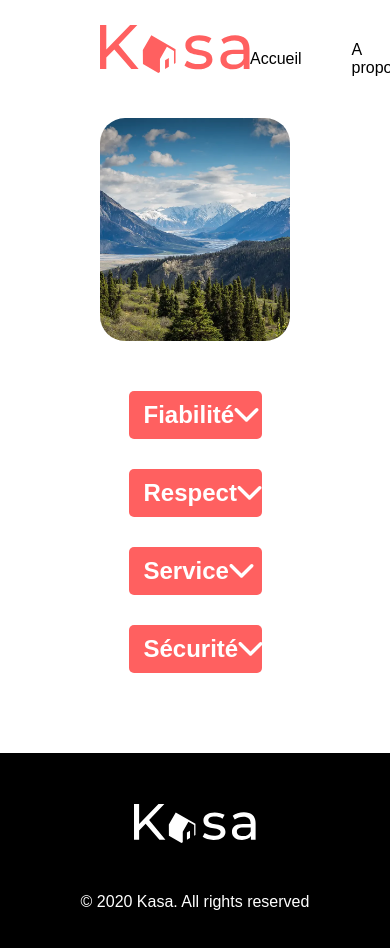
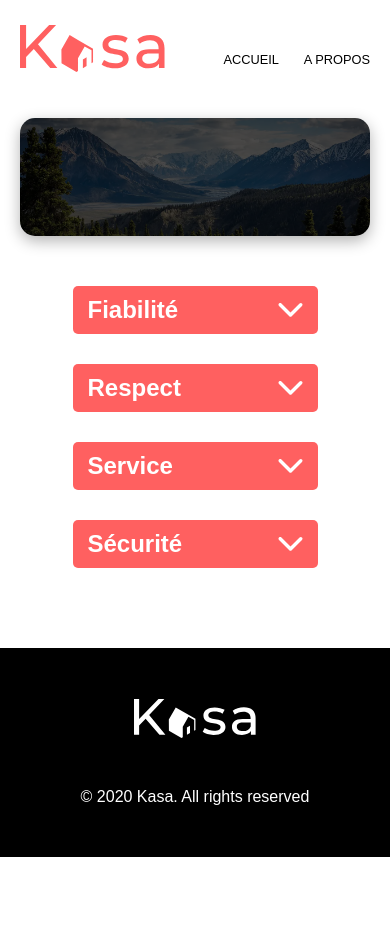
Before and after one commit to LCSS24/OCR-Chapitre-4, a React (Vite) app: page /about in a window 390 px wide. Shown: the top 948 px of the page. After the commit the page ends 857 px from the top, so only its background shows below. Built offline with nearby package versions, Linux system fonts and the light colour scheme.

Commit message:
Début du responsive

```diff
--- a/src/components/Carousel.jsx
+++ b/src/components/Carousel.jsx
@@ -2,14 +2,16 @@ import { useState } from "react";
 
 function Carousel({ obj }) {
     const [index, setIndex] = useState(0)
+    const hasMultiplePictures = obj.pictures.length > 1
+
     return (
         <div className="carousel">
-            <div className="arrows">
+            <div style={{ display: hasMultiplePictures ? "flex" : "none" }} className="arrows">
                 <img id="left" onClick={() => setIndex(index === 0 ? obj.pictures.length - 1 : index - 1)} src="\src\assets\arrowleft.svg" alt="" />
                 <img id="right" onClick={() => setIndex(index === obj.pictures.length - 1 ? 0 : index + 1)} src="\src\assets\arrowright.svg" alt="" />
+                <p className="count">{index + 1}/{obj.pictures.length}</p>
             </div>
             <img className="cover" src={obj.pictures[index]} alt={obj.title} />
-            <p className="count">{index + 1}/{obj.pictures.length}</p>
         </div>
     )
 }
--- a/src/components/Collapse/Collapse.jsx
+++ b/src/components/Collapse/Collapse.jsx
@@ -10,8 +10,8 @@ function Collapse({ title, content }) {
                 <h2>{title}</h2>
                 <img onClick={() => setIsOpen(!isOpen)} src="..\src\assets\Vector.svg" alt="" className={isOpen ? "rotated" : ""} />
             </div>
-            <div className={isOpen ? "content" : "content pascontent"}>
-                <p className="text">{content}</p>
+            <div className={isOpen ? "content" : "content open"}>
+                {typeof content === "string" ? <p className="text">{content}</p> : <ul>{content}</ul>}
             </div>
         </article>
     )
--- a/src/components/Collapse/Collapse.scss
+++ b/src/components/Collapse/Collapse.scss
@@ -37,14 +37,17 @@
         max-height: 0;
         overflow: hidden;
         border-radius: 0 0 10px 10px;
-        transition: max-height 0.3s ease;
+        transition: max-height 0.3s ease-in-out;
 
-        p {
+        p,
+        ul {
+
             padding: 20px;
         }
+
     }
 
-    .pascontent {
-        max-height: 200px;
+    .open {
+        max-height: 100%;
     }
 }
--- a/src/components/Header/Header.jsx
+++ b/src/components/Header/Header.jsx
@@ -1,15 +1,17 @@
-import { Link } from "react-router-dom";
+import { Link, useLocation } from "react-router-dom";
 import "./Header.scss"
 
 function Header() {
+    const location = useLocation()
+
     return (
         <header>
             <Link to={"/"}>
                 <img src="\src\assets\LOGO.svg" alt="" />
             </Link>
             <nav>
-                <Link to={"/"}>Accueil</Link>
-                <Link to={"/About"}>A propos</Link>
+                <Link id="home" className={location.pathname === "/" ? "active" : ""} to={"/"}>Accueil</Link>
+                <Link id="about" className={location.pathname === "/About" ? "active" : ""} to={"/About"}>A propos</Link>
 
             </nav>
         </header>
--- a/src/components/Header/Header.scss
+++ b/src/components/Header/Header.scss
@@ -19,5 +19,9 @@ header {
             color: black;
             text-decoration: none;
         }
+
+        .active {
+            border-bottom: 2px solid black;
+        }
     }
 }
--- a/src/pages/Logement.jsx
+++ b/src/pages/Logement.jsx
@@ -7,7 +7,16 @@ import Collapse from "../components/Collapse/Collapse"
 function Logement() {
     const { id } = useParams();
     const logement = Logements.find(i => i.id === id)
-    console.log(logement, id);
+    let stars = []
+
+    for (let i = 0; i < logement.rating; i++) {
+        stars.push(<img key={i} src="/src/assets/starscolor.svg" alt="étoile rouge" />);
+    }
+
+    while (stars.length < 5) {
+        stars.push(<img key={`gris-${stars.length}`} src="/src/assets/starsgris.svg" alt="étoile grise" />);
+    }
+
     return (
         <main>
             <Carousel obj={logement} />
@@ -17,7 +26,7 @@ function Logement() {
                     <p>{logement.location}</p>
                     <div className="tag">
                         {logement.tags.map((e) => (
-                            <span key={Math.random(0)}>{e}</span>
+                            <span key={e}>{e}</span>
                         ))}
                     </div>
                 </div>
@@ -26,25 +35,19 @@ function Logement() {
                         <p>{logement.host.name}</p>
                         <img src={logement.host.picture} alt="" />
                     </div>
-                    {/* <div className="rating">
-                        {[...Array(5)].map((_, i) => (
-                            // <img
-                            //     key={i}
-                            //     src={i < rating ? "src/assets/starcolor.svg" : "src/assets/starsgris.svg"}
-                            //     alt="star"
-                            // />
-                        ))}
-                    </div> */}
+                    <div className="rating">
+                        {stars}
+                    </div>
                 </div>
             </section>
             <div className="collapses_logement">
                 <Collapse title="Description" content={logement.description} />
                 <Collapse title="Equipements" content={
-                    <ul>
+                    <>
                         {logement.equipments.map((e) => (
-                            <li>{e}</li>
+                            <li key={Math.random(0)}>{e}</li>
                         ))}
-                    </ul>
+                    </>
                 } />
             </div>
         </main>
--- a/src/styles/About.scss
+++ b/src/styles/About.scss
@@ -7,3 +7,9 @@
 
 
 }
+
+// @media (max-width: 375px) {
+//     .collapse {
+//         width: 100%;
+//     }
+// }
--- a/src/styles/Home.scss
+++ b/src/styles/Home.scss
@@ -17,11 +17,14 @@
 
 
     img {
+        filter: brightness(0.3);
         width: 100%;
         height: 100%;
         object-fit: cover;
         object-position: center;
         border-radius: 25px;
+        box-shadow: 0px 5px 15px 0px rgba(0, 0, 0, 0.3);
+        z-index: -1;
     }
 
 }
@@ -31,12 +34,13 @@
     flex-wrap: wrap;
     background-color: #F6F6F6;
     border-radius: 25px;
-    gap: 55px;
+    gap: 10.3%;
     padding: 50px;
     margin: 50px 0;
 
     a {
-        width: 30%;
+        width: 340px;
+        margin-bottom: 50px;
 
         figure {
             display: flex;
--- a/src/styles/Logement.scss
+++ b/src/styles/Logement.scss
@@ -83,17 +83,28 @@ main {
 
         .second {
             display: flex;
-            align-items: flex-start;
-            width: 180px;
+            flex-direction: column;
+            align-items: flex-end;
+            width: 160px;
+            gap: 10px;
+
+            .rating {
+                display: flex;
+                justify-content: end;
+                gap: 8px;
+
+                img {
+                    width: 22px;
+                }
+            }
 
             .profil {
                 display: flex;
                 flex-direction: row;
                 justify-content: flex-end;
                 align-items: center;
-
                 text-align: end;
-                gap: 15px;
+                gap: 10px;
 
                 img {
                     height: 70px;
--- a/src/styles/index.css
+++ b/src/styles/index.css
@@ -8,3 +8,65 @@ body {
   background-color: #FFFFFF;
   margin: 0 100px;
 }
+
+@media (max-width: 425px) {
+  body {
+    margin: 20px;
+
+    header {
+      img {
+        width: 145px;
+      }
+
+      nav {
+        gap: 25px;
+
+        a {
+          font-size: 0.8rem;
+          text-transform: uppercase;
+        }
+      }
+
+    }
+
+    #hero {
+      height: 118px;
+
+      img {
+        border-radius: 15px;
+      }
+
+      p {
+        padding: 20px;
+        text-align: start;
+        font-size: 1.5rem;
+        -webkit-text-stroke: 0;
+        text-shadow: none;
+      }
+    }
+
+    #gallery {
+      background-color: white;
+      padding: 0;
+
+      a {
+        margin-bottom: 30px;
+      }
+
+    }
+
+    #footer {
+      padding: 50px;
+    }
+
+
+
+
+
+
+
+
+
+
+  }
+}
```
